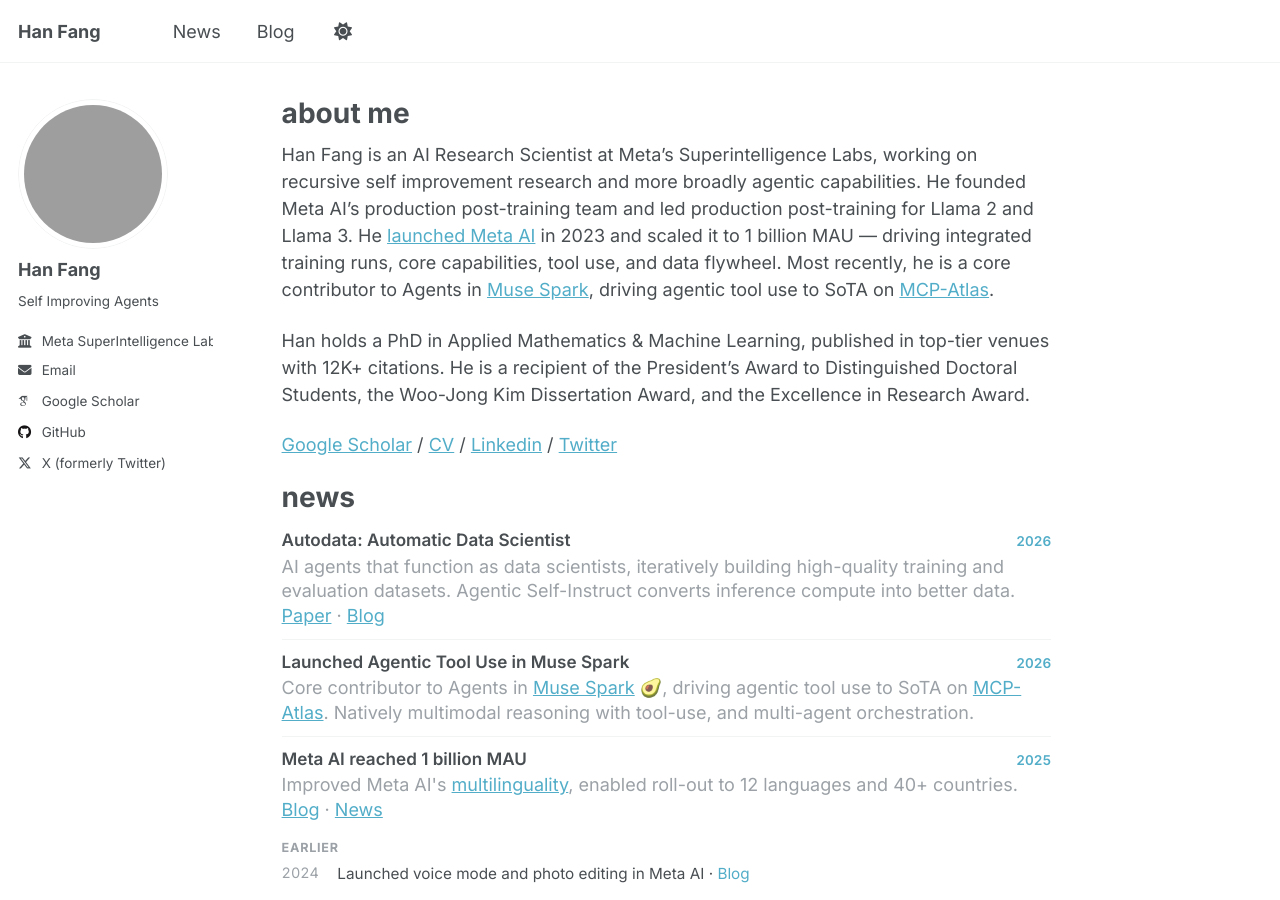
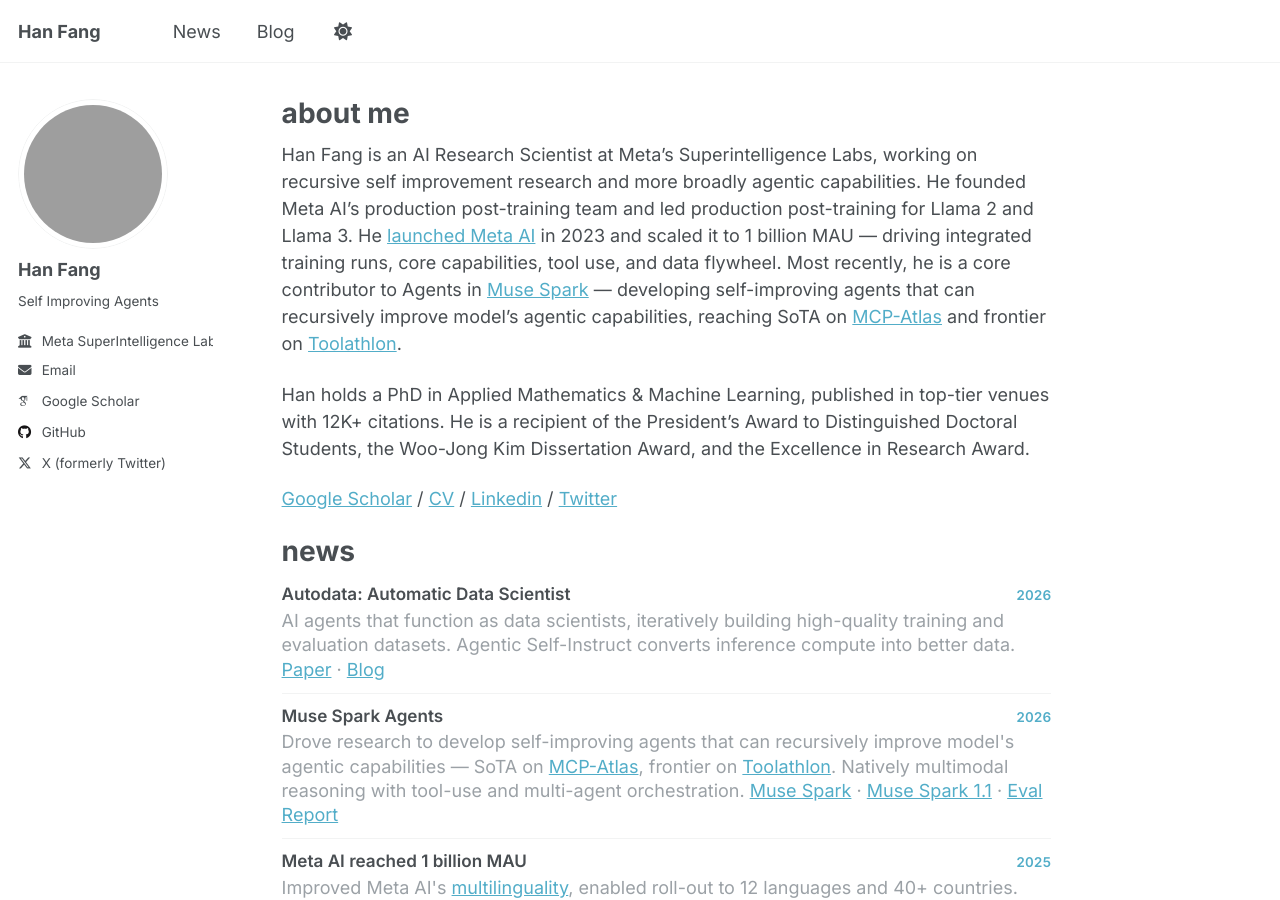
Before and after one commit to hanfang/hanfang.github.io, a Jekyll site: the page built from _pages/about.md, in a window 1280 px wide and 900 px high. Built offline with Jekyll 4.4.1, drawn with Linux system fonts in a browser that asks for light colours; some web fonts are replaced.

Commit message:
Update Muse Spark story with self-improving agents narrative
- Consolidate Muse Spark + 1.1 into single news item
- Add Toolathlon benchmark alongside MCP-Atlas
- Add eval report link
- Emphasize recursive self-improvement research

Co-Authored-By: Claude Opus 4.8 (1M context) <noreply@anthropic.com>

```diff
--- a/_pages/about.md
+++ b/_pages/about.md
@@ -7,7 +7,7 @@ redirect_from:
   - /about.html
 ---
 
-Han Fang is an AI Research Scientist at Meta’s Superintelligence Labs, working on recursive self improvement research and more broadly agentic capabilities. He founded Meta AI’s production post-training team and led production post-training for Llama 2 and Llama 3. He [launched Meta AI](https://developers.facebook.com/videos/2023/building-metas-next-generation-ai-product-experiences-with-llama/) in 2023 and scaled it to 1 billion MAU — driving integrated training runs, core capabilities, tool use, and data flywheel. Most recently, he is a core contributor to Agents in [Muse Spark](https://ai.meta.com/blog/introducing-muse-spark-msl/), driving agentic tool use to SoTA on [MCP-Atlas](https://labs.scale.com/leaderboard/mcp_atlas).
+Han Fang is an AI Research Scientist at Meta’s Superintelligence Labs, working on recursive self improvement research and more broadly agentic capabilities. He founded Meta AI’s production post-training team and led production post-training for Llama 2 and Llama 3. He [launched Meta AI](https://developers.facebook.com/videos/2023/building-metas-next-generation-ai-product-experiences-with-llama/) in 2023 and scaled it to 1 billion MAU — driving integrated training runs, core capabilities, tool use, and data flywheel. Most recently, he is a core contributor to Agents in [Muse Spark](https://ai.meta.com/blog/introducing-muse-spark-meta-model-api/) — developing self-improving agents that can recursively improve model's agentic capabilities, reaching SoTA on [MCP-Atlas](https://labs.scale.com/leaderboard/mcp_atlas) and frontier on [Toolathlon](https://toolathlon.xyz/docs/leaderboard).
 
 Han holds a PhD in Applied Mathematics & Machine Learning, published in top-tier venues with 12K+ citations. He is a recipient of the President’s Award to Distinguished Doctoral Students, the Woo-Jong Kim Dissertation Award, and the Excellence in Research Award.
 
@@ -29,10 +29,10 @@ news
 
 <div class="news-item">
   <div class="news-item__head">
-    <h3 class="news-item__title">Launched Agentic Tool Use in Muse Spark</h3>
+    <h3 class="news-item__title">Muse Spark Agents</h3>
     <span class="news-item__year">2026</span>
   </div>
-  <p class="news-item__desc">Core contributor to Agents in <a href="https://ai.meta.com/blog/introducing-muse-spark-msl/">Muse Spark</a> 🥑, driving agentic tool use to SoTA on <a href="https://labs.scale.com/leaderboard/mcp_atlas">MCP-Atlas</a>. Natively multimodal reasoning with tool-use, and multi-agent orchestration.</p>
+  <p class="news-item__desc">Drove research to develop self-improving agents that can recursively improve model's agentic capabilities — SoTA on <a href="https://labs.scale.com/leaderboard/mcp_atlas">MCP-Atlas</a>, frontier on <a href="https://toolathlon.xyz/docs/leaderboard">Toolathlon</a>. Natively multimodal reasoning with tool-use and multi-agent orchestration. <a href="https://ai.meta.com/blog/introducing-muse-spark-msl/">Muse Spark</a> · <a href="https://ai.meta.com/blog/introducing-muse-spark-meta-model-api/">Muse Spark 1.1</a> · <a href="https://ai.meta.com/static-resource/muse-spark-1-1-evaluation-report">Eval Report</a></p>
 </div>
 
 <div class="news-item">
```
Also changed, not shown: _pages/news.md (+2 -2 lines).
